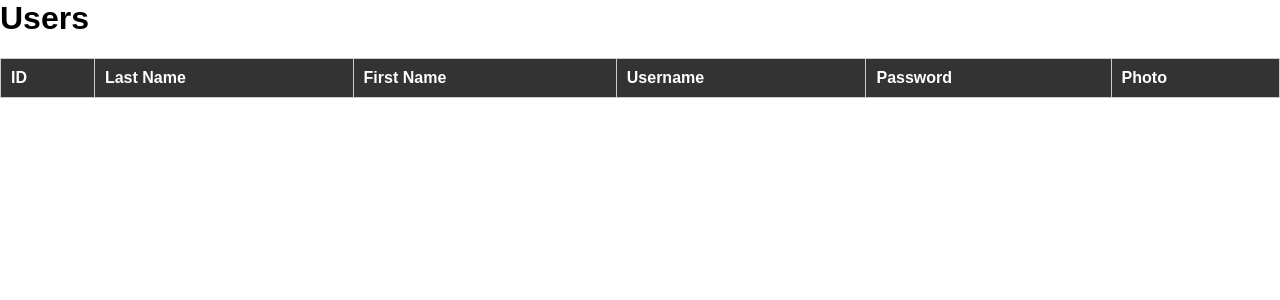
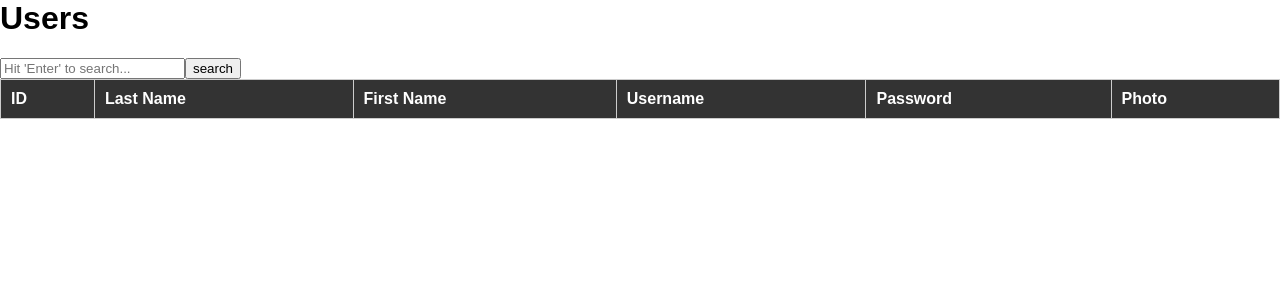
Before and after one commit to Amr-shoeib/MVC_CRUD_Assignment, a PHP site: page /pdo_users/ in a window 1280 px wide. Shown: the top 300 px of the page. Run offline with PHP 8.4, Linux system fonts and the light colour scheme; data that the repository does not hold is empty.

Commit message:
Form_search setup

```diff
--- a/index.php
+++ b/index.php
@@ -7,6 +7,11 @@ $users = $data['users'];
 <table>
     <thead>
         <tr>
+
+        <form method="get" action="index.php" name="searchform" id="searchform">
+		<input type="text" name="str" id="str" placeholder="Hit 'Enter' to search...">
+		<input type="submit" name="submit" id="submit" value="search">
+	</form>
             <th>ID</th>
             <th>Last Name</th>
             <th>First Name</th>
```
